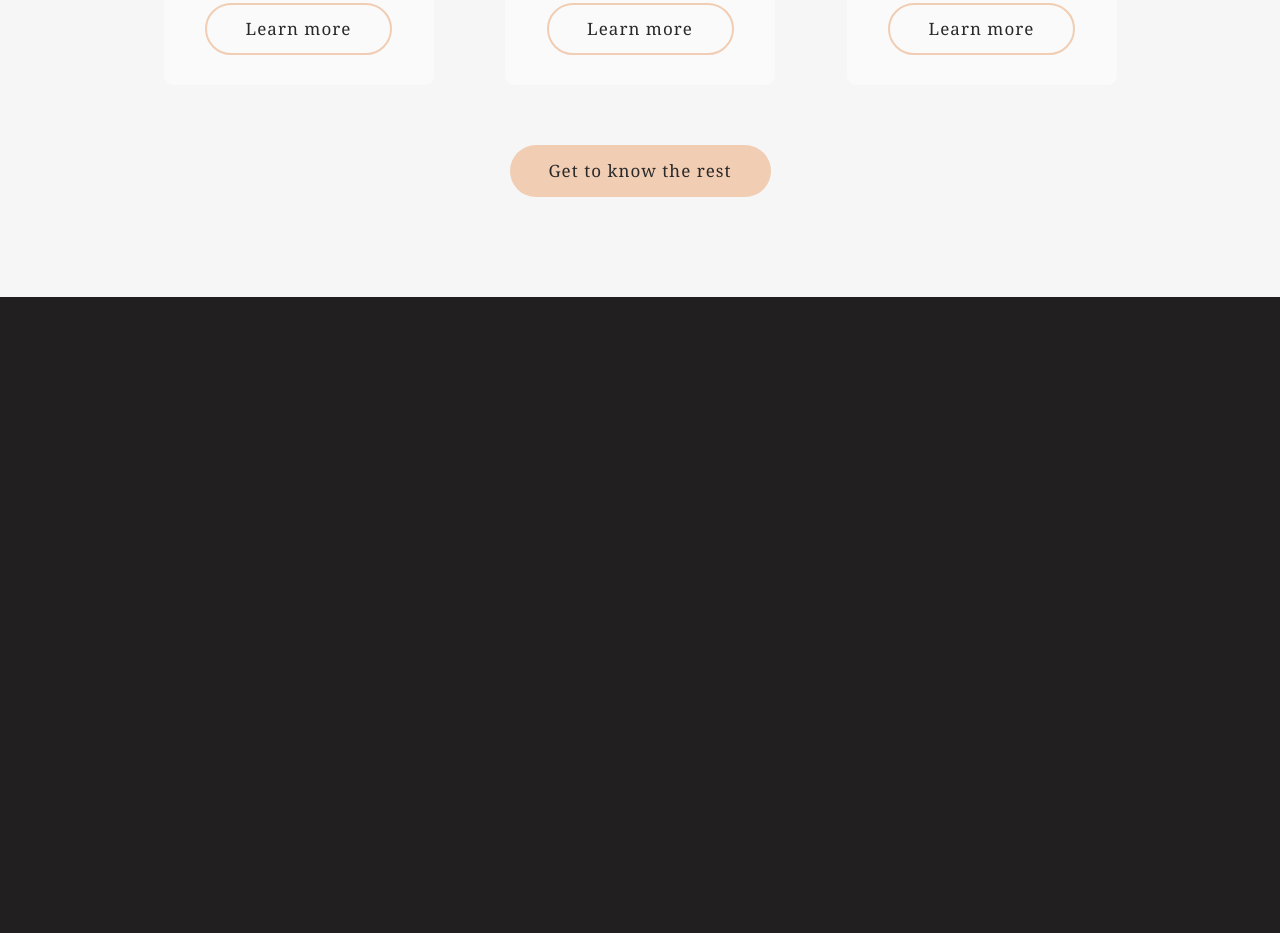
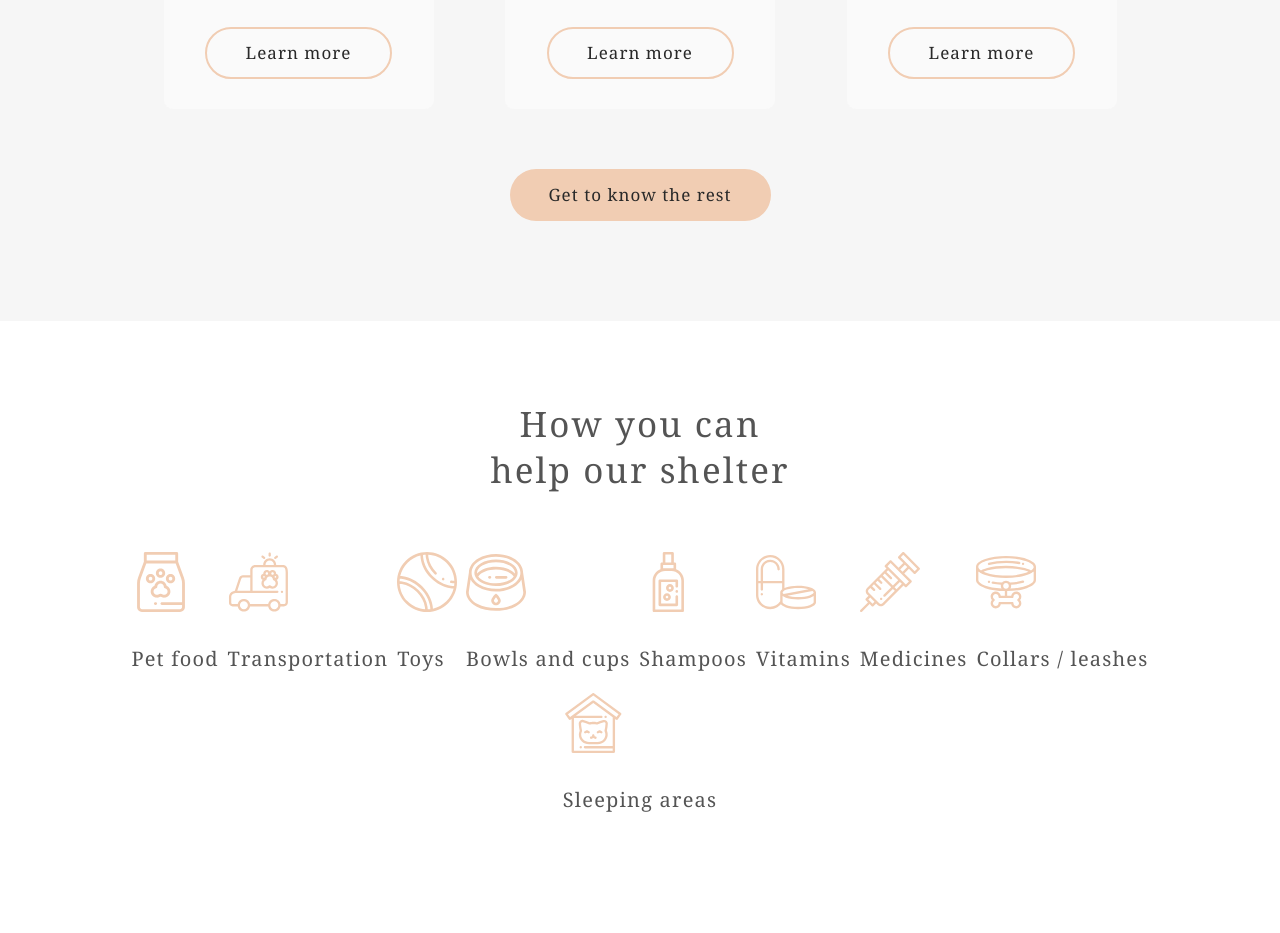
Before and after one commit to GromPuzan/rsschool-shelter, a plain HTML site: page shelter/index.html in a window 1280 px wide. Shown: the part 2078-3011 px from the top of the page. Before the commit the page ends 2375 px from the top, so only its background shows below. Drawn offline with Linux system fonts and the light colour scheme.

Commit message:
feat: add new section

```diff
--- a/shelter/index.html
+++ b/shelter/index.html
@@ -78,6 +78,51 @@
                 </div>
             </div>
         </section>
+        <section class="help">
+            <div class="help__container">
+                <div class="help-content">
+                    <h3 class="help-title">How you can help our shelter</h3>
+                    <div class="help-list">
+                        <div class="help-item">
+                            <img src="./assets/icons/icon-pet-food.svg" alt="pet-food" class="help-icon">
+                            <p class="help-item-title">Pet food</p>
+                        </div>
+                        <div class="help-item">
+                            <img src="./assets/icons/icon-transportation.svg" alt="Transportation" class="help-icon">
+                            <p class="help-item-title">Transportation</p>
+                        </div>
+                        <div class="help-item">
+                            <img src="./assets/icons/icon-toys.svg" alt="Toys" class="help-icon">
+                            <p class="help-item-title">Toys</p>
+                        </div>
+                        <div class="help-item">
+                            <img src="./assets/icons/icon-bowls-and-cups.svg" alt="Bowls and cups" class="help-icon">
+                            <p class="help-item-title">Bowls and cups</p>
+                        </div>
+                        <div class="help-item">
+                            <img src="./assets/icons/icon-shampoos.svg" alt="Shampoos" class="help-icon">
+                            <p class="help-item-title">Shampoos</p>
+                        </div>
+                        <div class="help-item">
+                            <img src="./assets/icons/icon-vitamins.svg" alt="Vitamins" class="help-icon">
+                            <p class="help-item-title">Vitamins</p>
+                        </div>
+                        <div class="help-item">
+                            <img src="./assets/icons/icon-medicines.svg" alt="Medicines" class="help-icon">
+                            <p class="help-item-title">Medicines</p>
+                        </div>
+                        <div class="help-item">
+                            <img src="./assets/icons/icon-collars-leashes.svg" alt="Collars / leashes" class="help-icon">
+                            <p class="help-item-title">Collars / leashes</p>
+                        </div>
+                        <div class="help-item">
+                            <img src="./assets/icons/icon-sleeping-area.svg" alt="Sleeping areas" class="help-icon">
+                            <p class="help-item-title">Sleeping areas</p>
+                        </div>
+                    </div>
+                </div>
+            </div>
+        </section>
     </main>
 </body>
 </html>
--- a/shelter/style.css
+++ b/shelter/style.css
@@ -203,7 +203,7 @@ h3 {
     height: 270px;
     width: 270px;
 }
-.pets-slide-title {
+/* .pets-slide-title {
     padding-top: 30px;
     color: #545454;
     font-family: 'Georgia';
@@ -212,7 +212,7 @@ h3 {
     font-size: 20px;
     line-height: 23px;
     letter-spacing: 0.06em;
-}
+} */
 .pets-slide-btn {
     margin-top: 30px;
     margin-bottom: 30px;
@@ -250,3 +250,50 @@ h3 {
     letter-spacing: 0.06em;
     color: #292929;
 }
+.help {
+    background: #FFFFFF;
+}
+.help-content {
+    padding-top: 80px;
+    padding-bottom: 100px;
+    display: flex;
+    align-items:center;
+    justify-content: center;
+    flex-direction: column;
+}
+.help-title {
+    text-align: center;
+    width: 308px;
+}
+.help-list {
+    margin-top: 60px;
+    display: flex;
+    justify-content: space-around;
+    flex-wrap:wrap;
+    height: 281px;
+    width: 1026px;
+}
+/* .help-item-title {
+    padding-top: 30px;
+    color: #545454;
+    font-family: 'Georgia';
+    font-style: normal;
+    font-weight: 400;
+    font-size: 20px;
+    line-height: 23px;
+    letter-spacing: 0.06em;
+} */
+p {
+    padding-top: 30px;
+    color: #545454;
+    font-family: 'Georgia';
+    font-style: normal;
+    font-weight: 400;
+    font-size: 20px;
+    line-height: 23px;
+    letter-spacing: 0.06em;
+}
+.help-icon {
+    width: 60px;
+    height: 60px;
+}
```
Also changed, not shown: shelter/assets/icons/icon-bowls-and-cups.svg (added), shelter/assets/icons/icon-collars-leashes.svg (added), shelter/assets/icons/icon-medicines.svg (added), shelter/assets/icons/icon-pet-food.svg (added), shelter/assets/icons/icon-shampoos.svg (added), shelter/assets/icons/icon-sleeping-area.svg (added), shelter/assets/icons/icon-toys.svg (added), shelter/assets/icons/icon-transportation.svg (added), shelter/assets/icons/icon-vitamins.svg (added).
